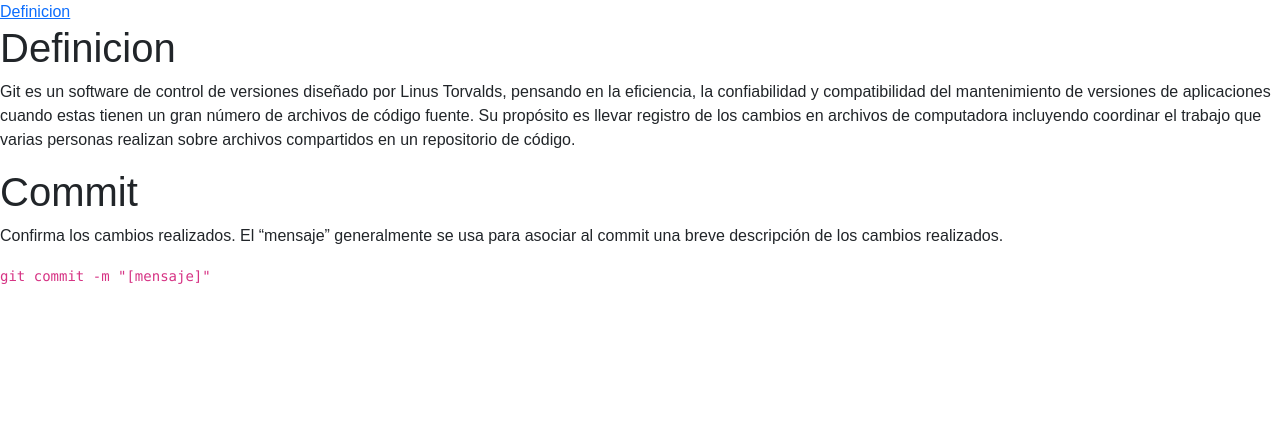
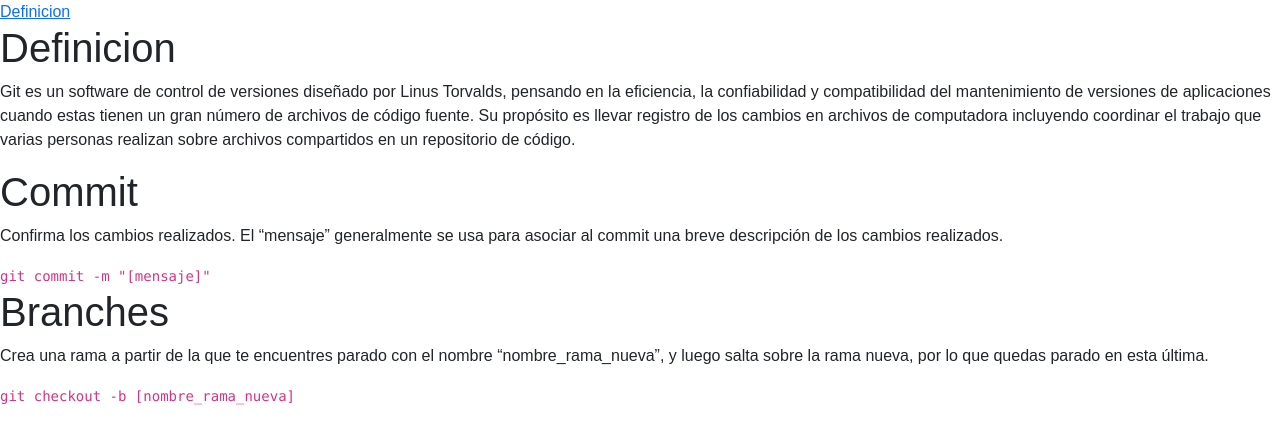
Before and after one commit to missvico/cFS2202-Repositorios, a plain HTML site: page index.html in a window 1280 px wide. Drawn offline with nearby package versions, Linux system fonts and the light colour scheme.

Commit message:
add section BRANCHES

```diff
--- a/index.html
+++ b/index.html
@@ -31,6 +31,14 @@
                 git commit -m "[mensaje]"
             </code>
         </section>
+        <section>
+            <h1>Branches</h1>
+            <p>
+                Crea una rama a partir de la que te encuentres parado con el nombre “nombre_rama_nueva”, y luego salta sobre la rama nueva, por lo que quedas parado en esta última.            </p>
+            <code>
+                git checkout -b [nombre_rama_nueva]
+            </code>
+        </section>
     </main>
     <!-- JavaScript Bundle with Popper -->
 <script src="https://cdn.jsdelivr.net/npm/bootstrap@5.2.0-beta1/dist/js/bootstrap.bundle.min.js" integrity="sha384-pprn3073KE6tl6bjs2QrFaJGz5/SUsLqktiwsUTF55Jfv3qYSDhgCecCxMW52nD2" crossorigin="anonymous"></script>
```
